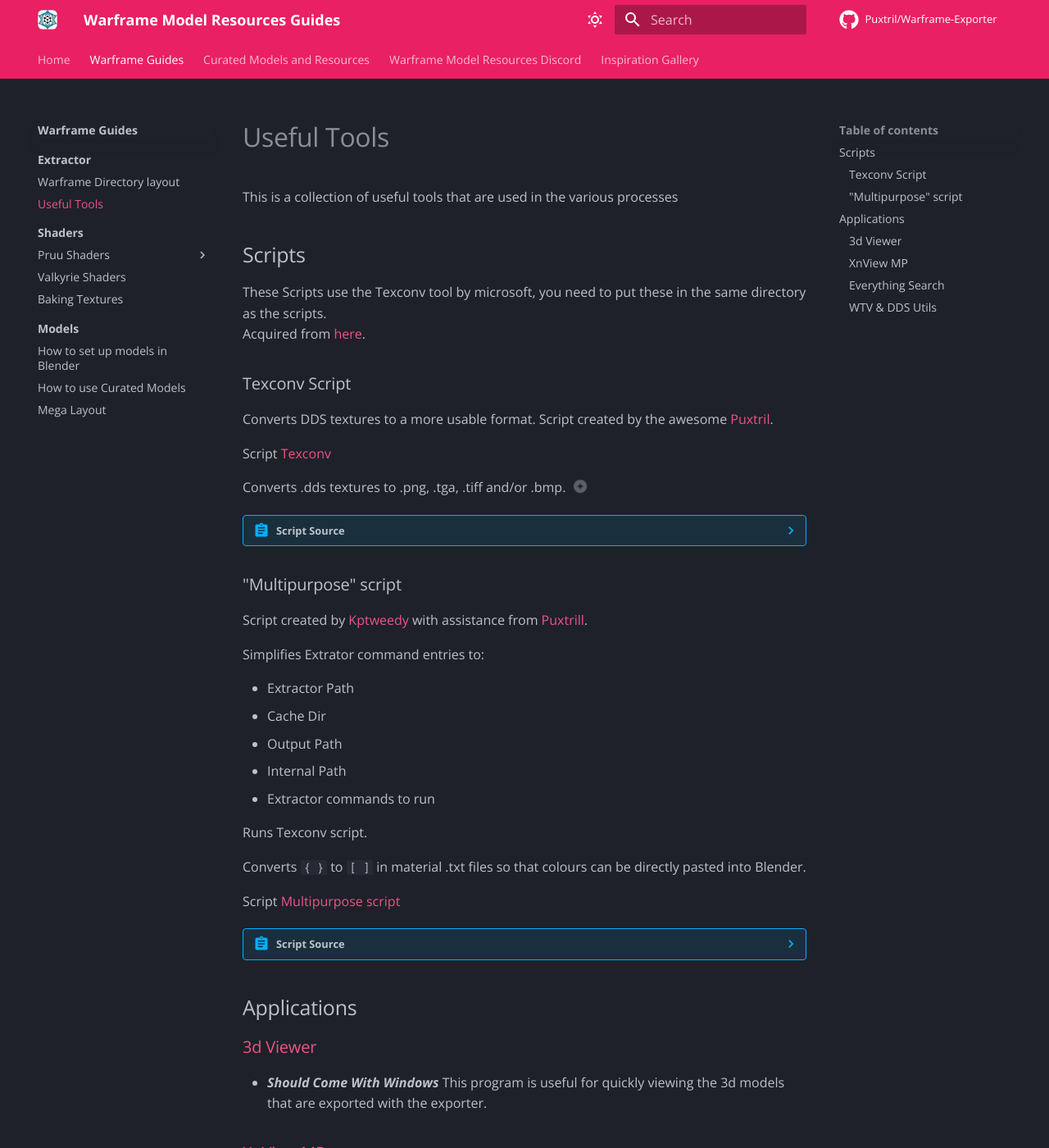
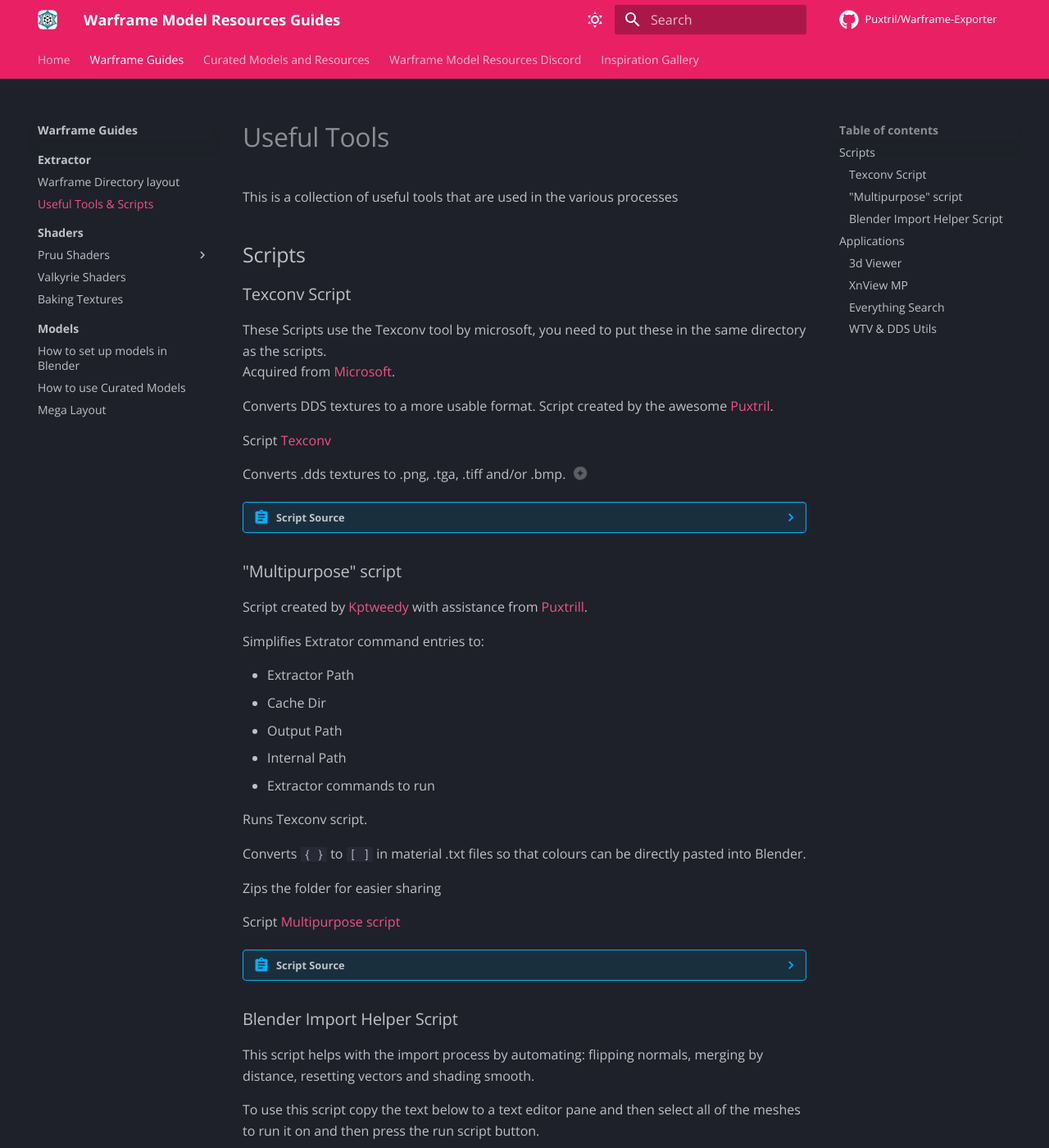
Before and after one commit to Kptweedy/Tutorials, an MkDocs documentation site: the page built from docs/wf-guides/extractor/tools.md, in a window 1280 px wide and 1400 px high. Shown: the whole window at 82% size. Built offline with MkDocs 1.6.1 and Material for MkDocs 9.7.7, drawn with Linux system fonts in a browser that asks for light colours; comment, search, counter and statistics services are not loaded.

Commit message:
Fixing stuff

````diff
--- a/docs/wf-guides/extractor/tools.md
+++ b/docs/wf-guides/extractor/tools.md
@@ -2,13 +2,16 @@
 This is a collection of useful tools that are used in the various processes
 
 ## Scripts
+
+### Texconv Script
+
 These Scripts use the Texconv tool by microsoft, you need to put these in the same directory as the scripts.
-Acquired from [here](https://github.com/Microsoft/DirectXTex/wiki/Texconv).
-### Texconv Script
+Acquired from [Microsoft](https://github.com/Microsoft/DirectXTex/wiki/Texconv).
+
 Converts DDS textures to a more usable format.
 Script created by the awesome [Puxtril](https://github.com/Puxtril).
 
-Script [Texconv](../../assets/files/ext-conv-replace.ps1)
+Script [Texconv](../../assets/files/ConvertTexturesDDS.ps1)
 
 Converts .dds textures to .png, .tga, .tiff and/or .bmp.  (1)
 { .annotate }
@@ -127,11 +130,12 @@
 Runs Texconv script.
 
 Converts `{ }` to `[ ]` in material .txt files so that colours can be directly pasted into Blender.
-<!-- Zips the folder for easier sharing -->
+
+Zips the folder for easier sharing
 <!-- Generates a file tree for easier searching of materials-->
 <!-- Coming soon -->
 
-Script [Multipurpose script](../../assets/files/ext-conv-replace.ps1)
+Script [Multipurpose script](../../assets/files/everything-script.ps1)
 
 ??? abstract "Script Source"
     ```powershell
@@ -146,16 +150,29 @@
     # Prompt the user for the cache directory (default: D:\Program Files (x86)\Steam\steamapps\common\Warframe\Cache.Windows)
     $cacheDir = Read-Host "Enter the cache directory"
     if ($cacheDir -eq "") {
-        $cacheDir = 'D:\Program Files (x86)\Steam\steamapps\common\Warframe\Cache.Windows'
+        $cacheDir = 'C:\Program Files (x86)\Steam\steamapps\common\Warframe\Cache.Windows'
+    }
+
+    # URL of the Warframe updates page
+    $url = "https://www.warframe.com/updates/pc"
+
+    # Fetch the HTML content and extract the version number using regex
+    $htmlContent = Invoke-WebRequest -Uri $url
+    $versionNumberMatch = $htmlContent.Content -match '<div class="pcVersion">.*? (\d+\.\d+\.\d+)</div>'
+
+    if ($versionNumberMatch) {
+        $versionNumber = $matches[1]
+    } else {
+        Write-Host "Failed"
     }
 
     # Prompt the user for the common output path (default: .\Test)
     $outputPath = Read-Host "Enter the output path (Default: .\)"
     if ($outputPath -eq "") {
-        $outputPath = ".\"
+        $outputPath = ".\$versionNumber($(get-date -f yyyy-MM-dd))"
     }
 
-    # Prompt the user for the internal path (default: /Lotus)
+    # Prompt the user for the internal path (default: /Lotus/Character/Tenno/Wraithe)
     $internalPath = Read-Host "Enter the internal path (Default: /Lotus)"
     if ($internalPath -eq "") {
         $internalPath = "/Lotus"
@@ -374,11 +387,67 @@
     } else {
         Write-Host "Text replacer skipped."
     }
+
+    # Define the path to 7z executable (adjust as needed)
+    $7zPath = "C:\Program Files\7-Zip\7z.exe"
+
+    # Specify the directory you want to zip and the desired output zip file
+    $outputPath
+    $outputZipFile = "$outputPath.zip"
+
+    # Ask for user confirmation
+    $zipIt = Show-YesNoPrompt -message "Would you like to zip the files up?"
+
+    if ($zipIt) {
+        # Build the 7z command for compressing the entire directory with maximum compression
+        $7zCommand = "& '$7zPath' a -tzip -mx9 '$outputZipFile' '$outputPath\*'"
+
+        # Execute the 7z command
+        Invoke-Expression $7zCommand
+    }
+
     ```
 <!--
 ```
 ```
 -->
+
+### Blender Import Helper Script
+
+This script helps with the import process by automating: flipping normals, merging by distance, resetting vectors and shading smooth.
+
+To use this script copy the text below to a text editor pane and then select all of the meshes to run it on and then press the run script button.
+??? abstract "Script"
+
+    ```py
+    import bpy
+
+    # Select the active object
+    obj = bpy.context.active_object
+
+    #
+    for obj in bpy.context.selected_objects:
+
+        # Edit mode
+        bpy.ops.object.mode_set(mode='EDIT')
+
+        # Flip Normals
+        bpy.ops.mesh.flip_normals()
+
+        # Remove Doubles
+        bpy.ops.mesh.remove_doubles()
+
+        # Reset Normals
+        bpy.ops.mesh.normals_tools(mode='RESET')
+
+        # Object mode
+        bpy.ops.object.mode_set(mode='OBJECT')
+
+        # Shade Smooth
+        bpy.ops.object.shade_smooth()
+    ```
+
+
 ## Applications
 
 ### [3d Viewer](https://www.microsoft.com/store/productId/9NBLGGH42THS)
--- a/mkdocs.yml
+++ b/mkdocs.yml
@@ -111,7 +111,7 @@
     - Extractor:
       - wf-guides/extractor/index.md
       - Warframe Directory layout: wf-guides/extractor/file-list.md
-      - Useful Tools: wf-guides/extractor/tools.md
+      - Useful Tools & Scripts: wf-guides/extractor/tools.md
     - Shaders:
       - wf-guides/shaders/index.md
       - Pruu Shaders:
````
Also changed, not shown: other parts of docs/wf-guides/extractor/tools.md (+4 -8 lines), README.md (+1 -1 lines), docs/contributing.md (+1 -1 lines), docs/wf-guides/extractor/index.md (+2 -2 lines), 2 other files.
